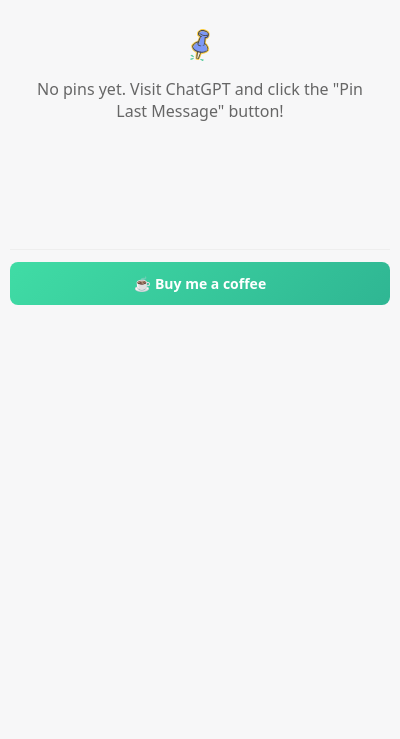
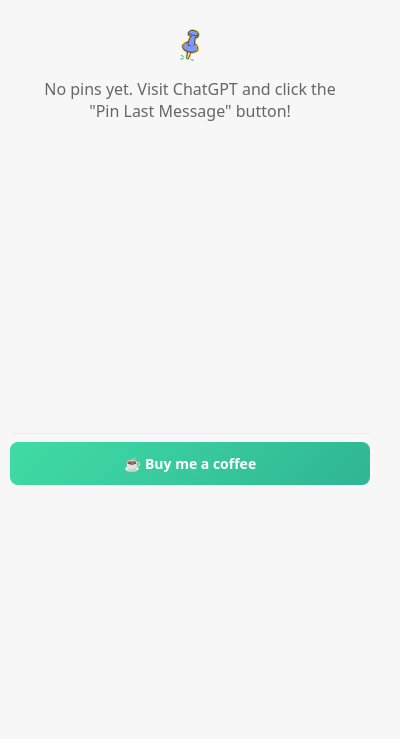
Before and after one commit to 0xdps/pinboard-gpt-extension, a browser extension: page src/common/popup.html in a window 400 px wide. Shown: the part 105-844 px from the top of the page. Drawn offline with Linux system fonts and the light colour scheme.

Commit message:
style: Adjust layout and spacing for improved UI consistency; update body margins and coffee section positioning

```diff
--- a/src/common/styles.css
+++ b/src/common/styles.css
@@ -1,12 +1,13 @@
 body {
     font-family: system-ui, Arial;
-    margin: 10px;
+    margin: 0;
+    padding: 10px;
     width: 380px;
-    min-height: 400px;
-    max-height: 600px;
+    height: 600px;
     background: #f7f7f8;
     display: flex;
     flex-direction: column;
+    box-sizing: border-box;
 }
 
 .header {
@@ -87,7 +88,8 @@
 #list {
     flex: 1;
     overflow-y: auto;
-    margin-bottom: 12px;
+    margin-bottom: 0;
+    padding-bottom: 8px;
 }
 
 /* Modal Styles */
@@ -273,9 +275,13 @@
 
 /* Coffee Button */
 .coffee-section {
-    margin-top: auto;
-    padding-top: 12px;
+    position: sticky;
+    bottom: 0;
+    background: #f7f7f8;
+    padding: 8px 0 0 0;
     border-top: 1px solid #eee;
+    margin-top: 0;
+    flex-shrink: 0;
 }
 
 .coffee-btn {
```
